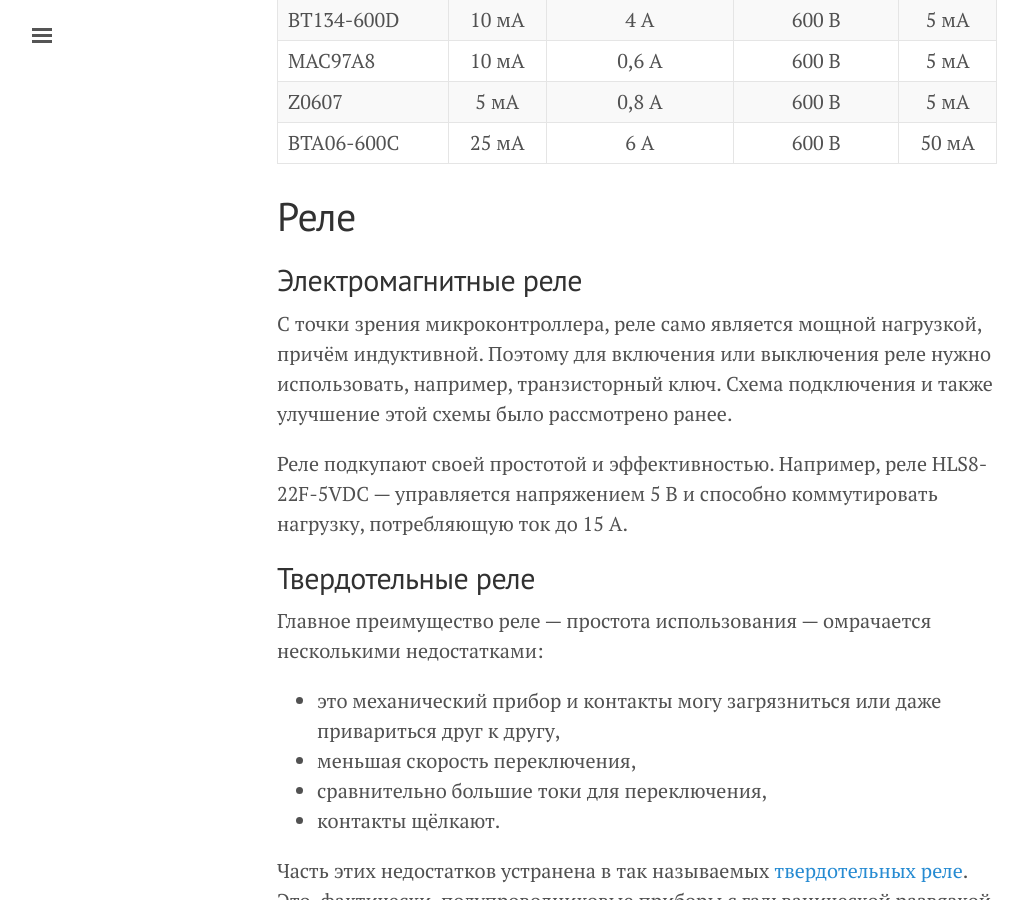
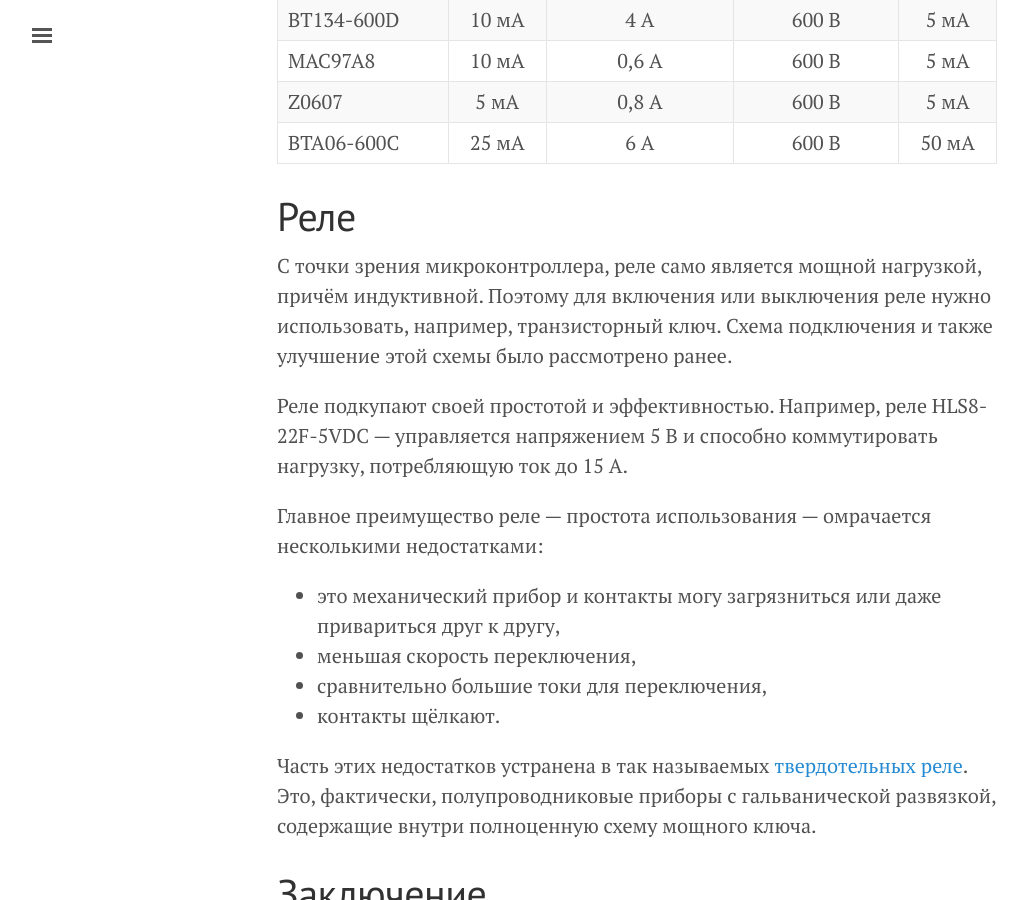
Before and after one commit to velikodniy/velikodniy.github.io, a Jekyll site: the page built from _posts/2017-01-06-power-control.md, in a window 1280 px wide and 900 px high, scrolled down 18445 px. Shown: the whole window, without its empty margins (3-1031 px from the left). Built offline with Jekyll 4.4.1, drawn with Linux system fonts in a browser that asks for light colours; formulas are drawn with MathJax 3; comment, search, counter and statistics services are not loaded.

Commit message:
Minor reorganization
- The section on relays is too short to be divided into subsections

```diff
--- a/_posts/2017-01-06-power-control.md
+++ b/_posts/2017-01-06-power-control.md
@@ -551,9 +551,6 @@ $$I_{GT}$$ — отпирающий ток.
 Реле
 ====
 
-Электромагнитные реле
----------------------
-
 С точки зрения микроконтроллера, реле само является мощной нагрузкой,
 причём индуктивной. Поэтому для включения или выключения реле нужно
 использовать, например, транзисторный ключ. Схема подключения и также
@@ -562,9 +559,6 @@ $$I_{GT}$$ — отпирающий ток.
 Реле подкупают своей простотой и эффективностью. Например, реле
 HLS8-22F-5VDC — управляется напряжением 5 В и способно коммутировать
 нагрузку, потребляющую ток до 15 А.
-
-Твердотельные реле
-------------------
 
 Главное преимущество реле — простота использования — омрачается
 несколькими недостатками:
```
